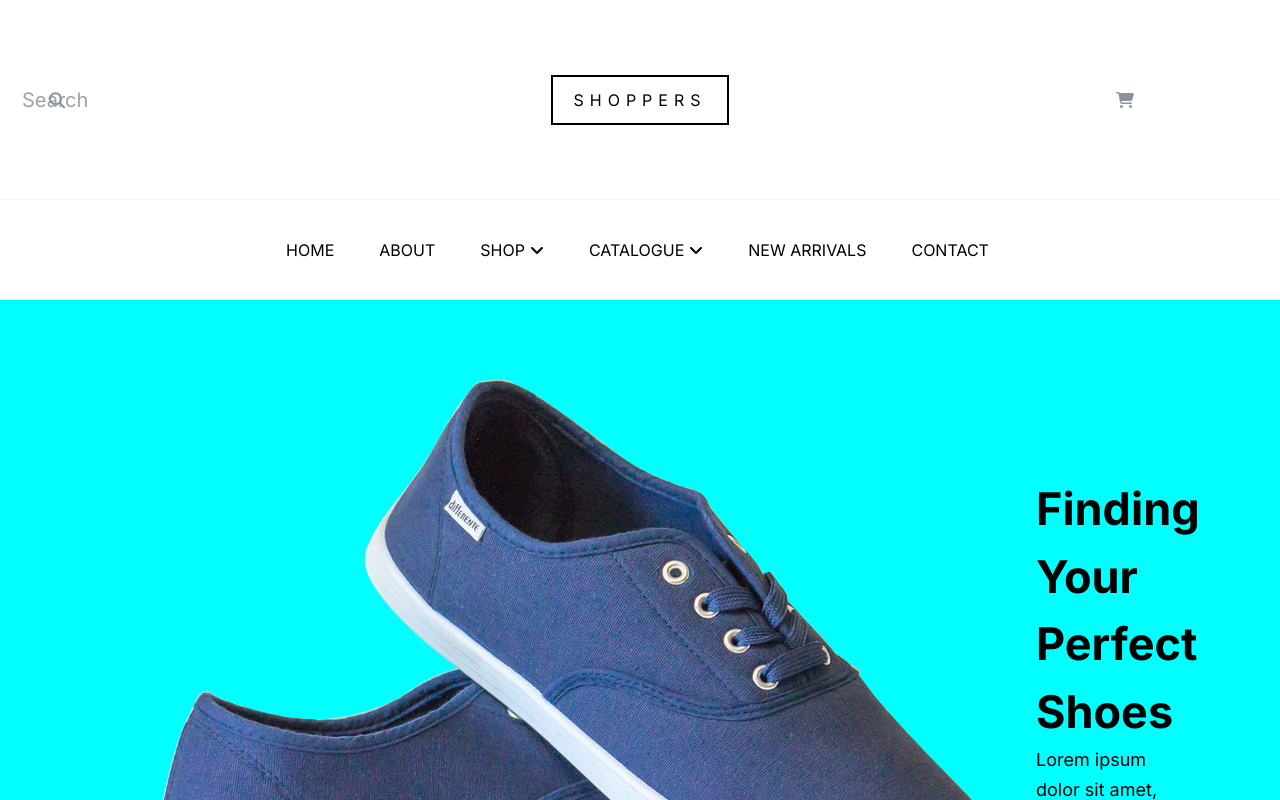
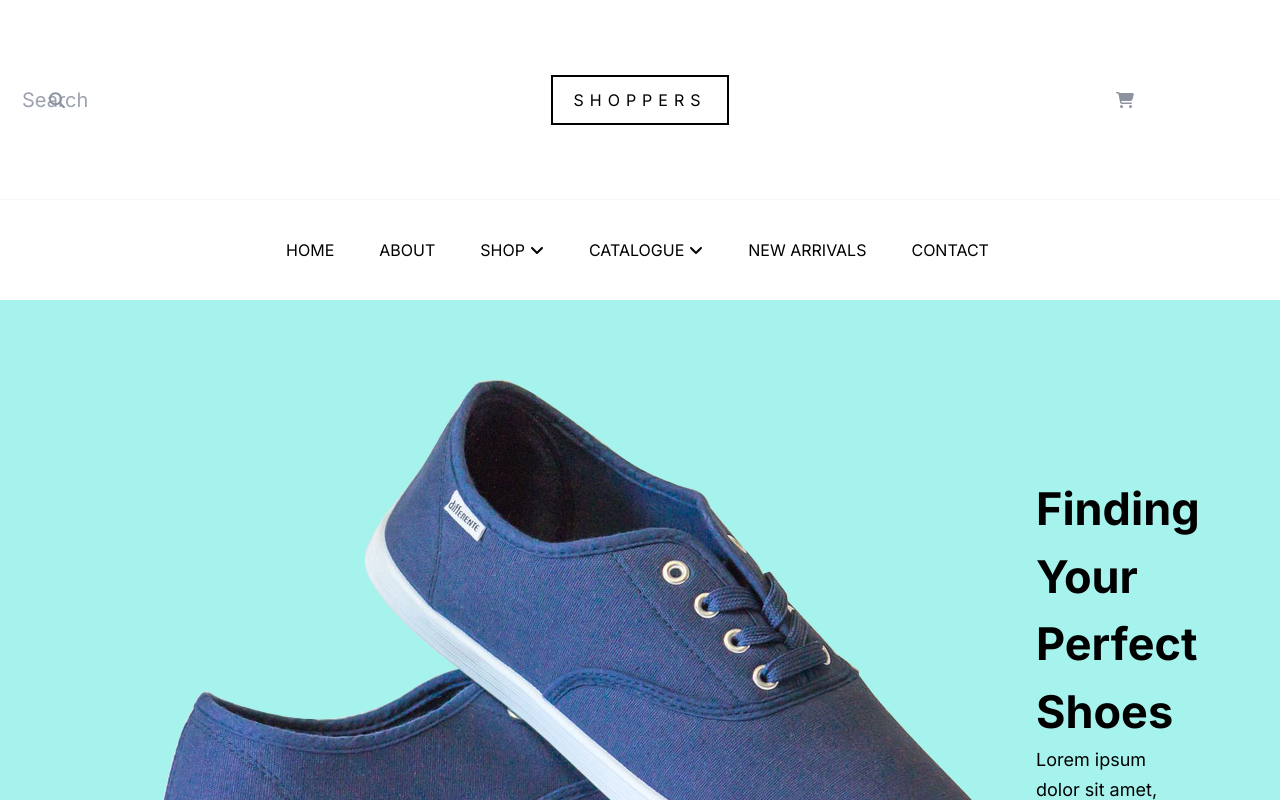
Before and after one commit to MichalStaszkiewicz/e-commerce, a Next.js app: page /home in a window 1280 px wide. Shown: the top 800 px of the page. Built offline with nearby package versions, Linux system fonts and the light colour scheme.

Commit message:
home-animations-added

```diff
--- /dev/null
+++ b/components/fade_on_visible.tsx
@@ -0,0 +1,30 @@
+import React, { useRef, useState, useEffect, ReactNode } from "react";
+
+export default function FadeOnVisible({ children }: { children: ReactNode }) {
+    const [isVisible, setIsVisible] = useState(false);
+
+    const childRef = useRef<HTMLDivElement>(null);
+
+    useEffect(() => {
+        const observer = new IntersectionObserver((entries) => {
+            if (entries[0].isIntersecting) {
+                setIsVisible(true);
+            }
+        }, {
+            threshold: 0.6,
+        });
+
+        observer.observe(childRef.current!);
+
+        return () => observer.disconnect();
+    }, []);
+
+    return (
+        <div ref={childRef} style={{
+            opacity: isVisible ? 1 : 0,
+            transition: "opacity 500ms ease-in-out",
+        }}>
+            {(children)}
+        </div>
+    );
+};
--- a/components/featured_products.tsx
+++ b/components/featured_products.tsx
@@ -64,6 +64,7 @@ export class FeaturedProducts extends React.Component<
         const scrollSpeed = 334;
 
         this.listRef.current!.scrollBy({ left: scrollSpeed * offset });
+
 
         console.log('after timer ' + this.listRef.current!.scrollLeft)
         this.setState((prevState) => ({
--- /dev/null
+++ b/components/home_promotion.tsx
@@ -0,0 +1,26 @@
+
+import Image from 'next/image'
+import promotedProduct from "../public/images/shoes.png"
+import { PrimaryButton } from './primary_button'
+import React, { useRef } from "react";
+export default function HomePromotion() {
+
+
+
+    return <div className='home-promotion-container' >
+
+        <Image className='home-promotion-image' src={promotedProduct} alt="" />
+        <div className='home-promotion-desc-container'>
+            <div className='home-promotion-desc'>
+
+                <p className='home-promotion-desc-header'> Finding Your Perfect Shoes </p>
+                <p className='home-promotion-desc-about'>Lorem ipsum dolor sit amet, consectetur adipiscing elit. Phasellus at iaculis quam. Integer accumsan tincidunt fringilla.</p>
+                <PrimaryButton height={40} width={130} label={'SHOP NOW'} />
+            </div>
+
+
+        </div>
+
+    </div>
+
+}
--- a/package.json
+++ b/package.json
@@ -16,7 +16,6 @@
     "@types/node": "20.6.3",
     "@types/react": "18.2.22",
     "@types/react-dom": "18.2.7",
-    "aos": "^2.3.4",
     "autoprefixer": "10.4.16",
     "next": "13.5.2",
     "postcss": "8.4.30",
--- a/pages/home.tsx
+++ b/pages/home.tsx
@@ -4,7 +4,7 @@ import { FontAwesomeIcon } from '@fortawesome/react-fontawesome';
 import * as icons from '@fortawesome/free-solid-svg-icons';
 import { HeaderNavButton, HeaderNavLabel } from '../components/header_nav_button';
 import React from 'react';
-import promotedProduct from "../public/images/shoes.png"
+
 import { PrimaryButton } from '@/components/primary_button';
 import { Benefit } from '@/components/benefit';
 import { Collection } from '@/components/collection';
@@ -13,6 +13,9 @@ import { BigSale } from '@/components/big_sale';
 import Link from 'next/link'
 import Layout from '@/components/layout';
 import Head from 'next/head';
+import HomePromotion from '@/components/home_promotion';
+import FadeOnVisible from '@/components/fade_on_visible';
+
 export const inter = Inter({ subsets: ['latin'] })
 
 export default function Home() {
@@ -23,35 +26,26 @@ export default function Home() {
 
         <main className={`flex min-h-screen flex-col items-center  ${inter.className}`}>
 
-            <div className='content'  data-aos="fade-up">
-                <div className='home-promotion-container' >
-
-                    <Image className='home-promotion-image' src={promotedProduct} alt="" />
-                    <div className='home-promotion-desc-container'>
-                        <div className='home-promotion-desc'>
-
-                            <p className='home-promotion-desc-header'> Finding Your Perfect Shoes </p>
-                            <p className='home-promotion-desc-about'>Lorem ipsum dolor sit amet, consectetur adipiscing elit. Phasellus at iaculis quam. Integer accumsan tincidunt fringilla.</p>
-                            <PrimaryButton height={40} width={130} label={'SHOP NOW'} />
-                        </div>
+            <div className='content' >
+                <HomePromotion />
 
 
-                    </div>
-
-                </div>
-                <div className='shopping_benefits'  data-aos="fade-up">
+                <FadeOnVisible children={<div className='shopping_benefits' >
                     <Benefit title={'FREE SHIPPING'} description={'Lorem ipsum dolor sit amet, consectetur adipiscing elit. Phasellus at iaculis quam. Integer accumsan tincidunt fringilla.'} />
                     <Benefit title={'FREE RETURNS'} description={'Lorem ipsum dolor sit amet, consectetur adipiscing elit. Phasellus at iaculis quam. Integer accumsan tincidunt fringilla.'} />
                     <Benefit title={'CUSTOMER SUPPORT'} description={'Lorem ipsum dolor sit amet, consectetur adipiscing elit. Phasellus at iaculis quam. Integer accumsan tincidunt fringilla.'} />
 
-                </div>
-                <div className='collections'  data-aos="fade-up">
+                </div>} />
+
+                <FadeOnVisible children={<div className='collections'  >
                     <Collection label={'Woman'} image={'/images/women.jpg'} />
                     <Collection label={'Children'} image={'/images/children.jpg'} />
                     <Collection label={'Men'} image={'/images/men.jpg'} />
-                </div>
-                <FeaturedProducts products={[{ image: "/images/cloth_1.jpg", label: "Tank top", price: 50, description: "Finding perfect product" }, { image: "/images/cloth_3.jpg", label: "Tank top", price: 50, description: "Finding perfect product" }, { image: "/images/cloth_2.jpg", label: "Tank top", price: 50, description: "Finding perfect product" }, { image: "/images/cloth_3.jpg", label: "Tank top", price: 50, description: "Finding perfect product" }, { image: "/images/shoes.png", label: "Tank top", price: 50, description: "Finding perfect product" }]} />
-                <BigSale></BigSale>
+                </div>} />
+
+                <FadeOnVisible children={<FeaturedProducts products={[{ image: "/images/cloth_1.jpg", label: "Tank top", price: 50, description: "Finding perfect product" }, { image: "/images/cloth_3.jpg", label: "Tank top", price: 50, description: "Finding perfect product" }, { image: "/images/cloth_2.jpg", label: "Tank top", price: 50, description: "Finding perfect product" }, { image: "/images/cloth_3.jpg", label: "Tank top", price: 50, description: "Finding perfect product" }, { image: "/images/shoes.png", label: "Tank top", price: 50, description: "Finding perfect product" }]} />} />
+                <FadeOnVisible children={<BigSale></BigSale>} />
+
 
             </div>
 
--- a/styles/home_promotion.css
+++ b/styles/home_promotion.css
@@ -5,18 +5,28 @@
 }
 
 .home-promotion-container {
-	background-image: 'DD';
+
 	width: 100%;
 	height: 700px;
 	justify-content: space-evenly;
 	align-items: center;
 
 	display: flex;
-	background-color: aqua;
+	background-color: #a6f3ed;
+	animation:fade-in 1s ease-in-out;
 
 
 
+}
 
+@keyframes fade-in {
+	from {
+		opacity: 0;
+	}
+
+	to {
+		opacity: 1;
+	}
 }
 
 .home-promotion-desc {
```
Also changed, not shown: components/collection.tsx (line endings or trailing spaces), styles/collection.css (line endings or trailing spaces), 1 other file (tests, documents, lock files or other folders).
